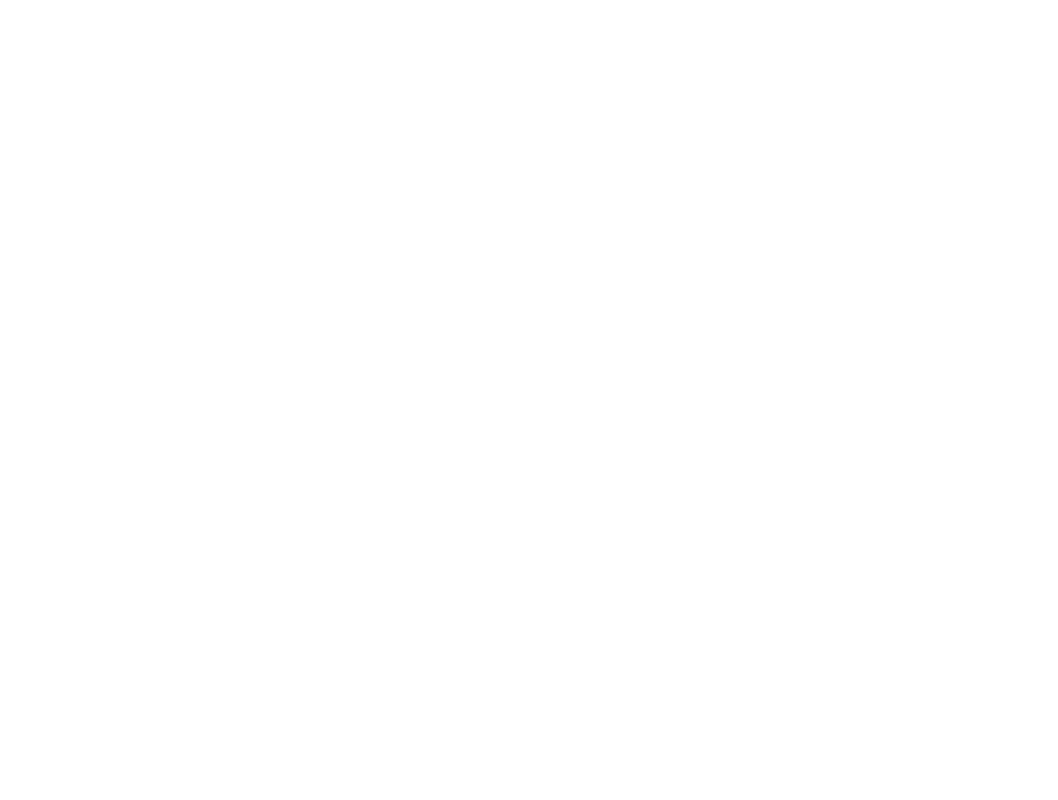
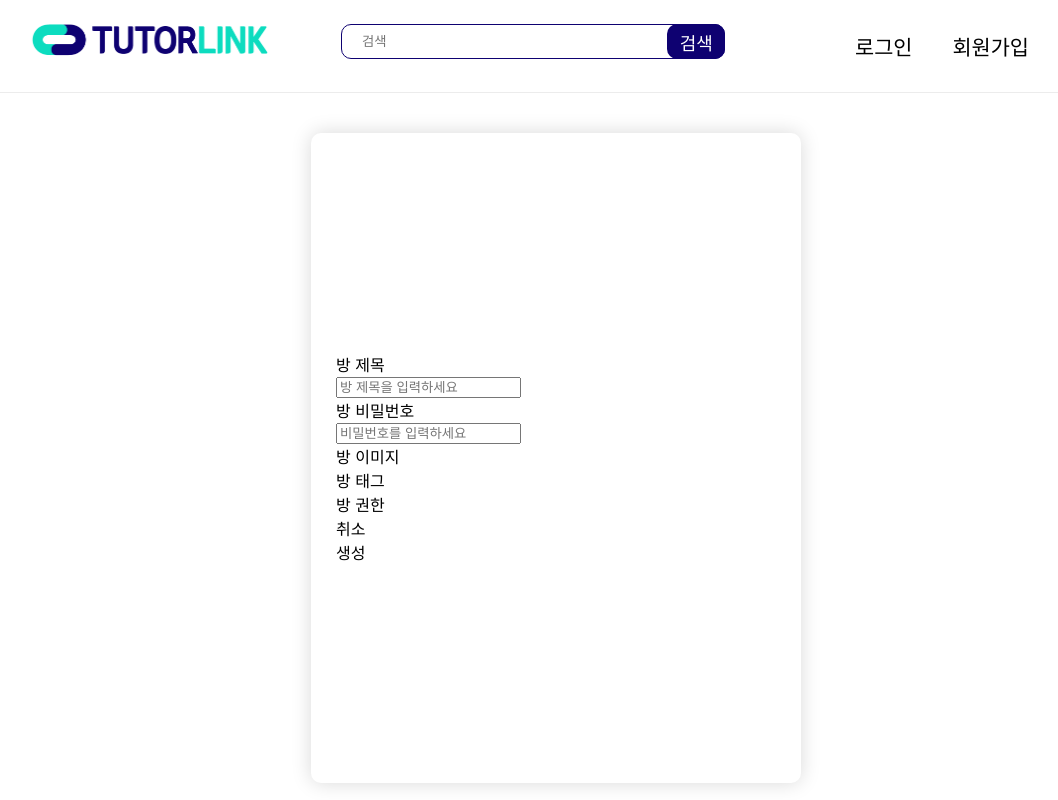
Before and after one commit to TeamTutorLink/TutorLink-front, a React (Create React App) app: page /createclasspage in a window 1280 px wide. Before the commit this address had no page. Shown: the top 800 px of the page, without its empty margins (84-1142 px from the left). Built offline with nearby package versions, Linux system fonts and the light colour scheme; the HTML template or start-up script is replaced by a standard one.

Commit message:
feat: CreateClassPage.tsx setting

```diff
--- a/src/App.tsx
+++ b/src/App.tsx
@@ -1,14 +1,14 @@
 import { BrowserRouter, Routes, Route } from 'react-router-dom';
 import './App.css';
-import SettingTest from './SettingTest';
 import MainPage from './pages/Home/MainPage';
+import CreateClassPage from './pages/CreateClass/CreateClassPage';
 
 const App = () => {
   return (
     <BrowserRouter>
       <Routes>
         <Route path="/" element={<MainPage />} />
-        <Route path="/test" element={<SettingTest />} />
+        <Route path="/createclasspage" element={<CreateClassPage />} />
       </Routes>
     </BrowserRouter>
   );
--- a/src/SettingTest.tsx
+++ /dev/null
@@ -1,5 +0,0 @@
-const SettingTest = () => {
-  return <div>우분투 최신버전으로 변경</div>;
-};
-
-export default SettingTest;
--- /dev/null
+++ b/src/pages/CreateClass/CreateClassPage.tsx
@@ -0,0 +1,46 @@
+import Header from '../../components/common/Header';
+import Footer from '../../components/common/Footer';
+import styled from 'styled-components';
+import React from 'react';
+
+const CreateClassPage = () => {
+  return (
+    <div>
+      <Header />
+      <CreateClassPageContainer>
+        <div>
+          <div>방 제목</div>
+          <input type="text" placeholder="방 제목을 입력하세요" />
+        </div>
+        <div>
+          <div>방 비밀번호</div>
+          <input type="text" placeholder="비밀번호를 입력하세요" />
+        </div>
+        <div>
+          <div>방 이미지</div>
+        </div>
+        <div>
+          <div>방 태그</div>
+          <div>방 권한</div>
+        </div>
+        <div role="button">취소</div>
+        <div role="button">생성</div>
+      </CreateClassPageContainer>
+      <Footer />
+    </div>
+  );
+};
+
+const CreateClassPageContainer = styled.div`
+  display: flex;
+  flex-direction: column;
+  justify-content: center;
+  padding: 25px;
+  margin: 40px auto;
+  box-shadow: 0 0 20px #d9d9d9;
+  width: 440px;
+  height: 600px;
+  border-radius: 10px;
+`;
+
+export default CreateClassPage;
--- a/src/pages/Home/MainPage.tsx
+++ b/src/pages/Home/MainPage.tsx
@@ -1,5 +1,7 @@
 import Header from '../../components/common/Header';
 import Footer from '../../components/common/Footer';
+import React from 'react';
+import styled from 'styled-components';
 
 const MainPage = () => {
   return (
```
